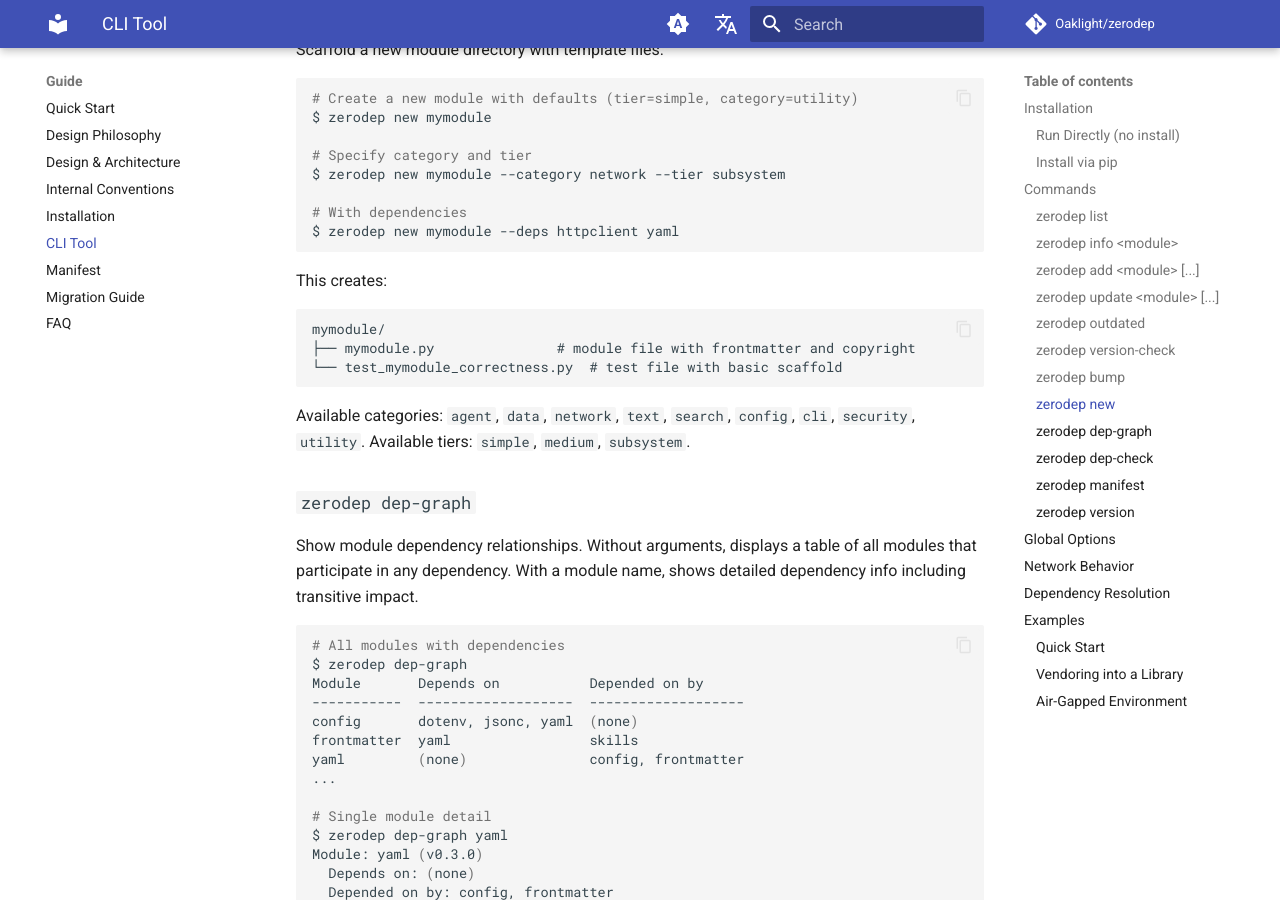
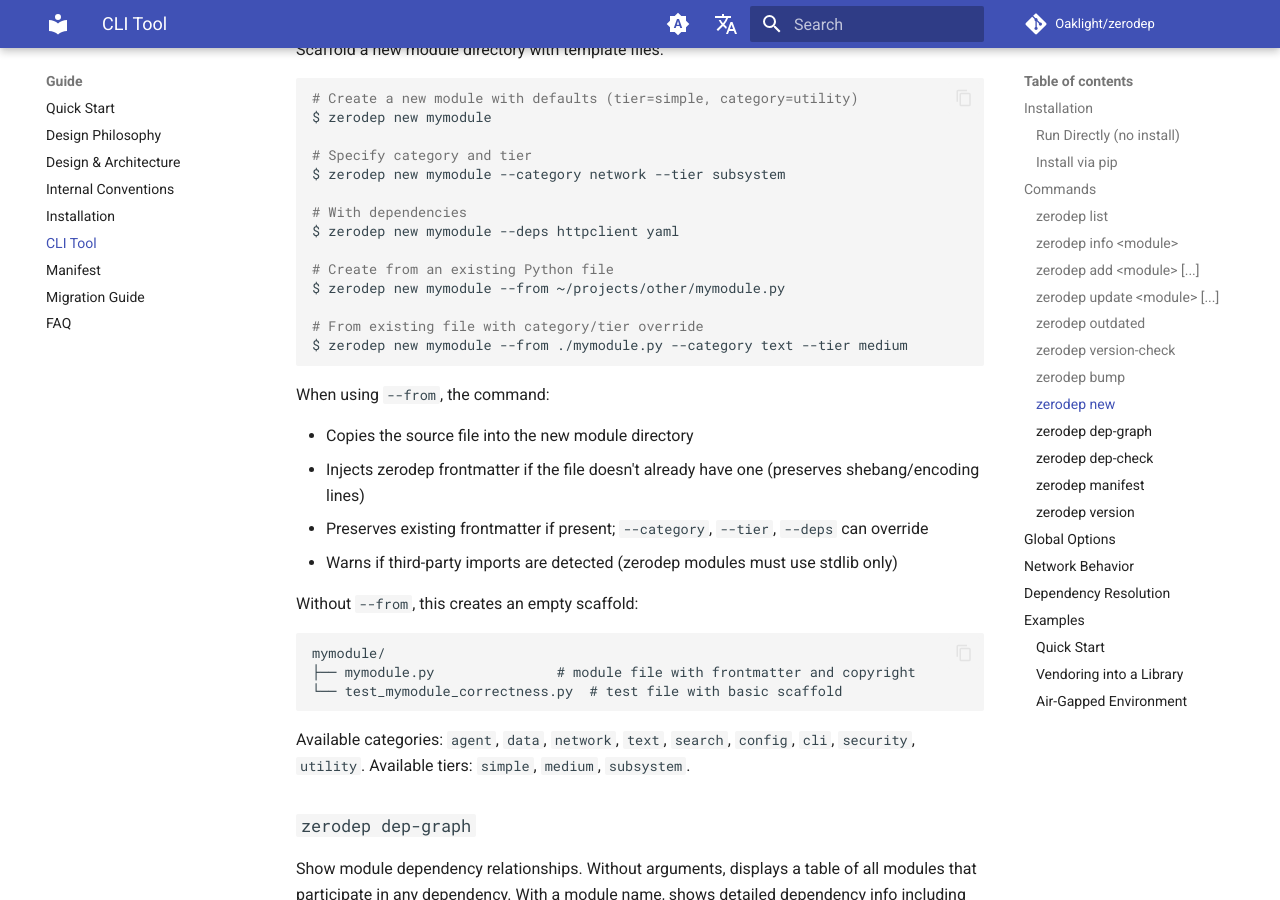
Before and after one commit to Oaklight/zerodep, an MkDocs documentation site: the page built from docs/guide/cli.md, in a window 1280 px wide and 900 px high, scrolled down 3717 px. Built offline with MkDocs 1.6.1 and Material for MkDocs 9.7.7, drawn with Linux system fonts in a browser that asks for light colours; comment, search, counter and statistics services are not loaded.

Commit message:
docs: document --from flag for zerodep new and update changelog

````diff
--- a/docs/guide/cli.md
+++ b/docs/guide/cli.md
@@ -179,9 +179,22 @@ $ zerodep new mymodule --category network --tier subsystem
 
 # With dependencies
 $ zerodep new mymodule --deps httpclient yaml
+
+# Create from an existing Python file
+$ zerodep new mymodule --from ~/projects/other/mymodule.py
+
+# From existing file with category/tier override
+$ zerodep new mymodule --from ./mymodule.py --category text --tier medium
 ```
 
-This creates:
+When using `--from`, the command:
+
+- Copies the source file into the new module directory
+- Injects zerodep frontmatter if the file doesn't already have one (preserves shebang/encoding lines)
+- Preserves existing frontmatter if present; `--category`, `--tier`, `--deps` can override
+- Warns if third-party imports are detected (zerodep modules must use stdlib only)
+
+Without `--from`, this creates an empty scaffold:
 
 ```
 mymodule/
````
Also changed, not shown: docs/changelog.md (+5 -0 lines).
